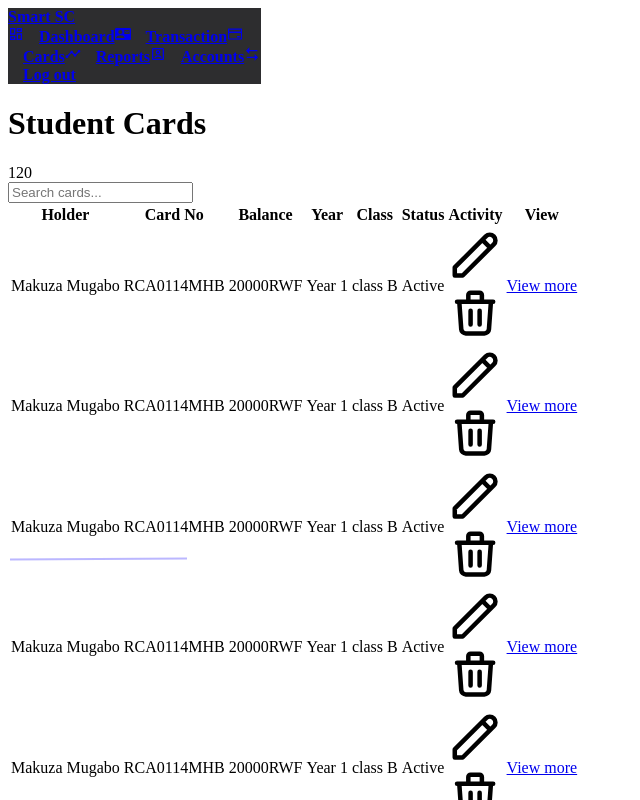
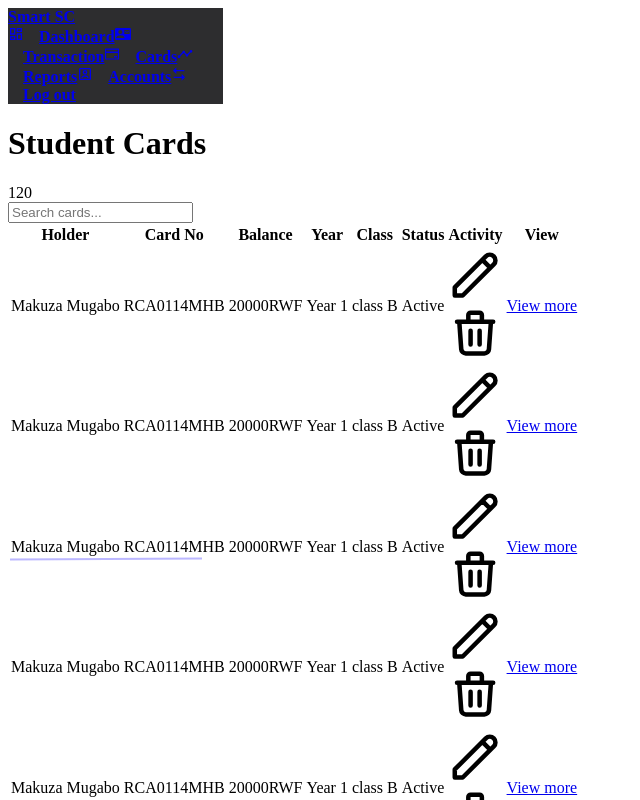
Before and after one commit to Embedded-Kernel/frontend, a Next.js app: page / in a window 1280 px wide. Shown: the top 800 px of the page, without its empty margins (0-640 px from the left). Built offline with nearby package versions, Linux system fonts and the light colour scheme.

Commit message:
increased width of sidebar using %

```diff
--- a/public/app.css
+++ b/public/app.css
@@ -1,6 +1,6 @@
 /* Admin Sidebar */
 .sidebar {
-  max-width: 20%;
+  width: 17%;
   background: #2d2d2f;
   font-weight: 700;
 }
@@ -14,7 +14,7 @@ nav a span {
 nav hr {
   color: #6c63ff;
   position: absolute;
-  width: 175px;
+  width: 190px;
   height: 0px;
   left: 10px;
   top: 550px;
```
